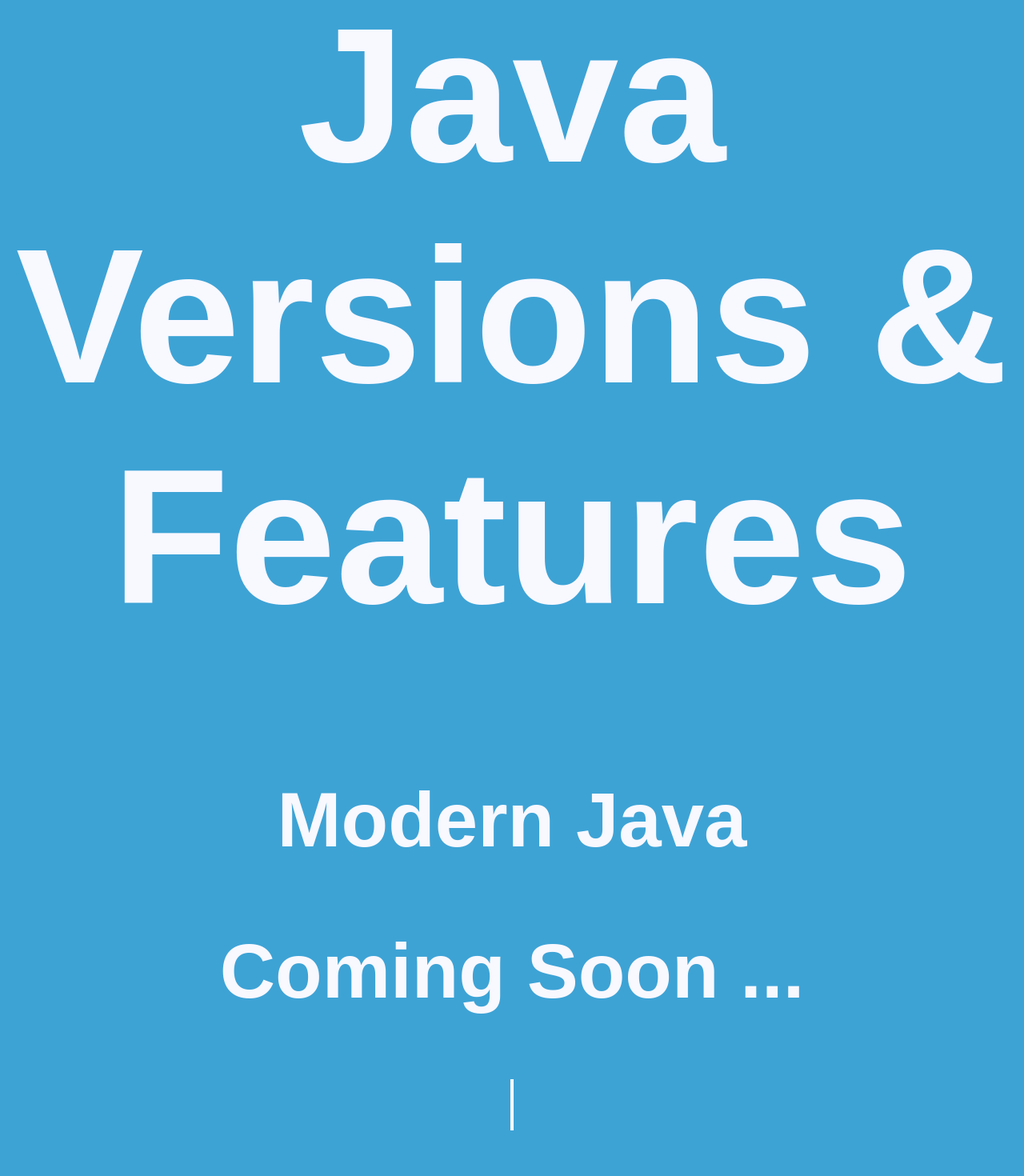
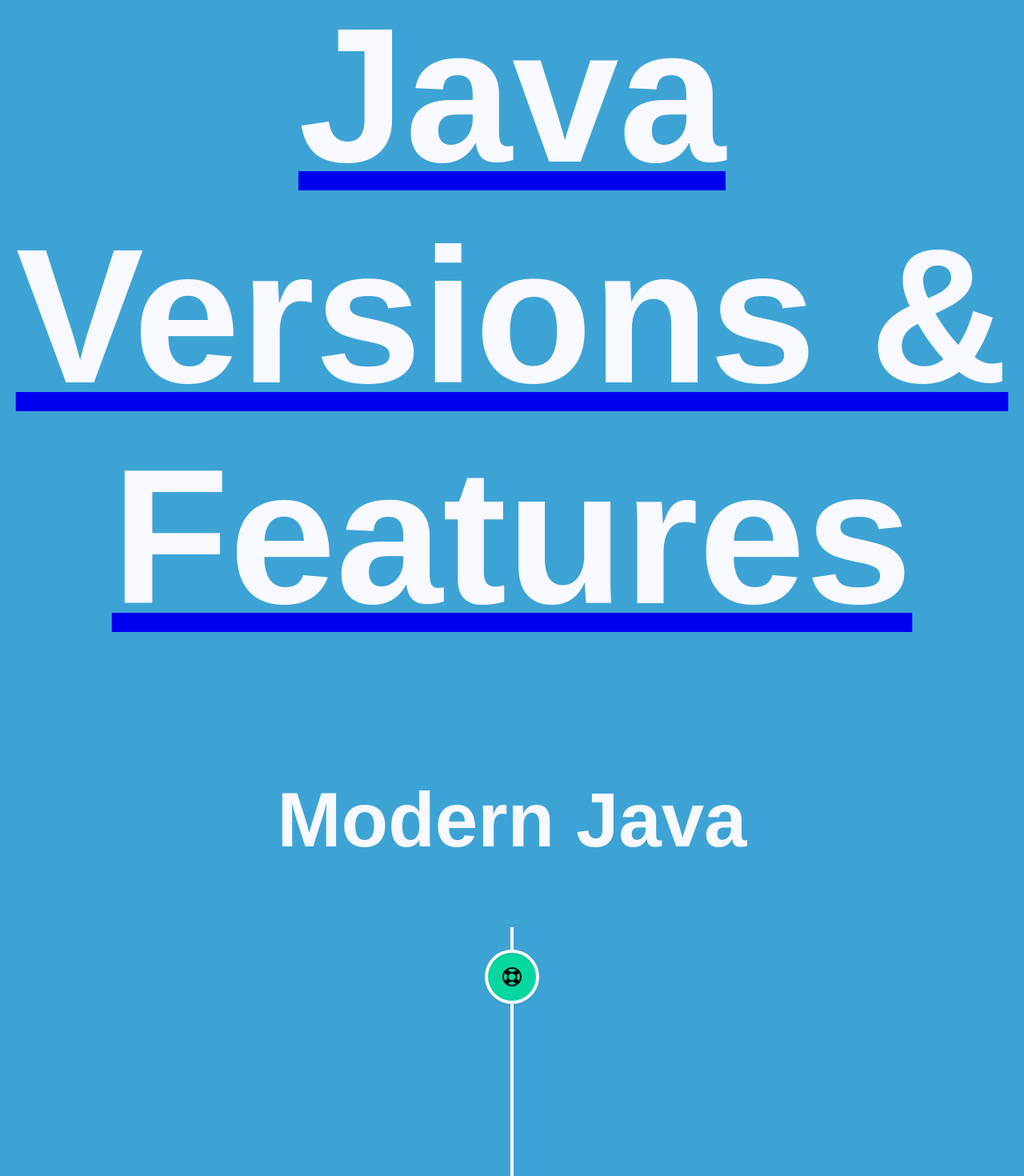
Before and after one commit to SpaghettiCodeJungle/java-version-and-feature, a React (Create React App) app: page / in a window 1280 px wide. Shown: the part 180-1650 px from the top of the page at 80% size. Before the commit the page ends 1593 px from the top, so only its background shows below. Built offline with nearby package versions, Linux system fonts and the light colour scheme.

Commit message:
Added Java 8 stream API

```diff
--- a/src/App.js
+++ b/src/App.js
@@ -18,9 +18,8 @@ function App() {
 
   return (
     <div>
-      <h1 className="title">Java Versions & Features</h1>
+      <a href="https://spaghetticodejungle.com/java-versions-and-features"><h1 className="title">Java Versions & Features</h1></a>
       <h2 className="abstract">Modern Java</h2>
-      <h2 className="abstract">Coming Soon ...</h2>
       <VerticalTimeline>
         {timelineElements.map((element,index) => {
           let isLtsIcon = element.icon === "lts";
--- a/src/data/timelineElements.js
+++ b/src/data/timelineElements.js
@@ -1,19 +1,19 @@
 let timelineElements = [
-    /*{
+    {
       id: 1,
       name: "Java SE 8",
       extra: "LTS version",
       description:"A huge release with many new features.",
       features: [
         {
-          featureName: "",
-          website: ""
+          featureName: "Stream API",
+          website: "https://spaghetticodejungle.com/java-8-streams-api"
         }],
       buttonText: "Java 8 feature Examples",
       website: "https://github.com/stars/SpaghettiCodeJungle/lists/java-8",
       releaseDate: "March 18, 2014",
       icon: "lts",
-    },
+    },/*
     {
         id: 2,
         name: "Java SE 9",
```
